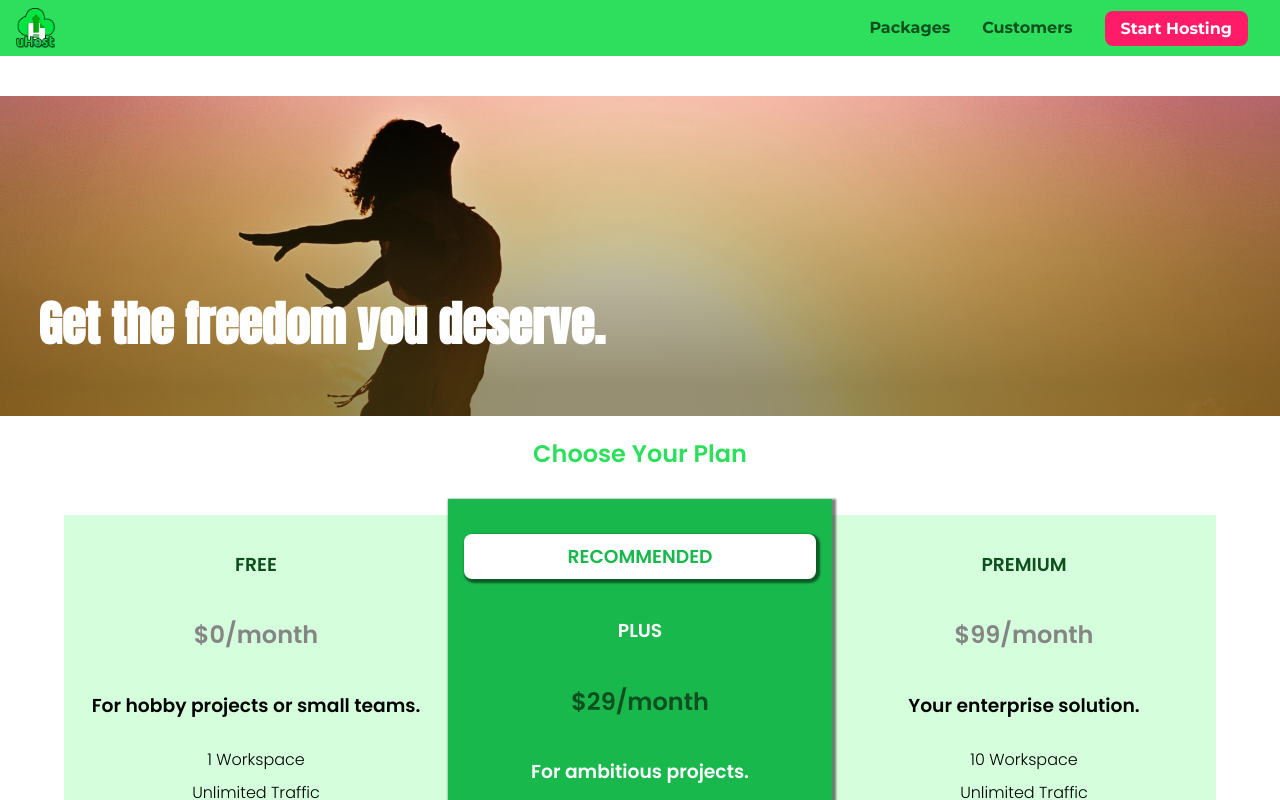
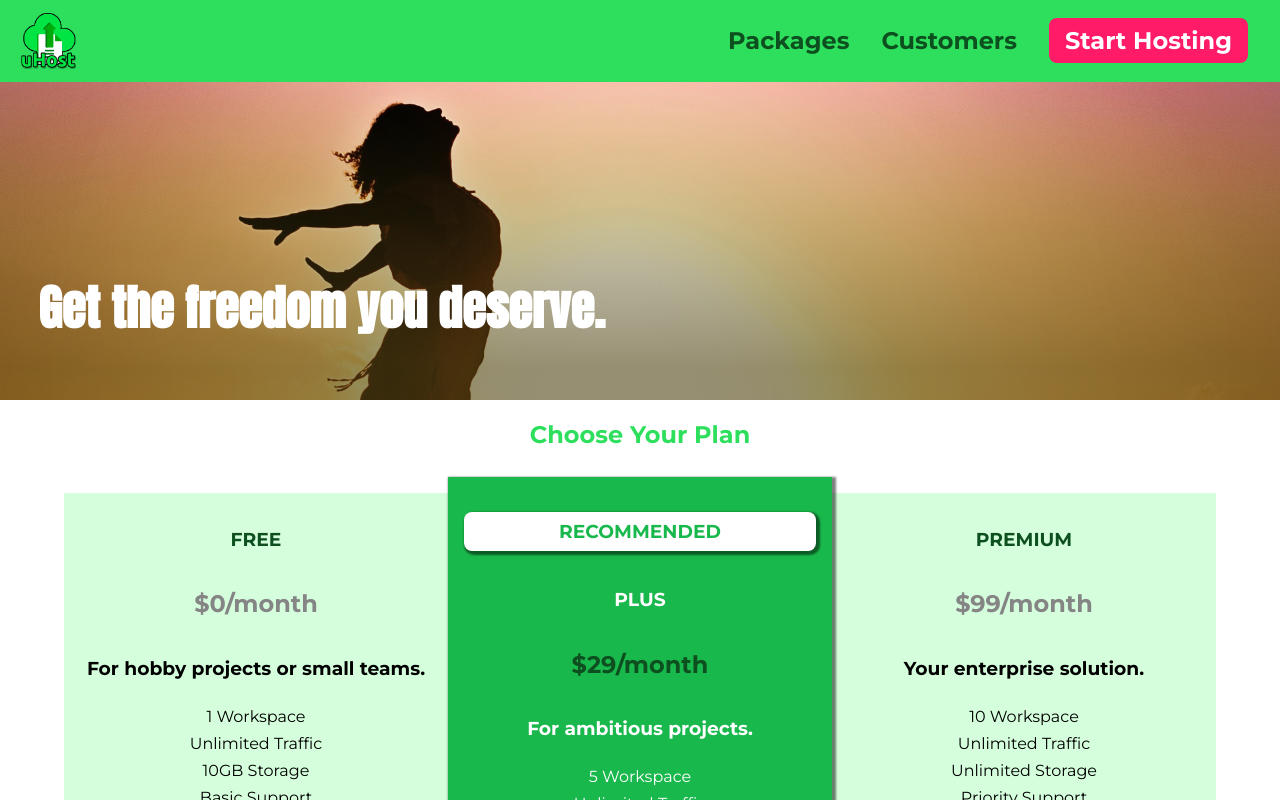
Before and after one commit to asta-otaku/uhost, a React (Create React App) app: page / in a window 1280 px wide. Shown: the top 800 px of the page. Built offline with nearby package versions, Linux system fonts and the light colour scheme.

Commit message:
Fixed the styles

```diff
--- a/src/App.css
+++ b/src/App.css
@@ -13,18 +13,6 @@ html {
 body {
   font-family: "Montserrat", sans-serif;
   margin: 0;
-  display: grid;
-  grid-template-rows: 3.5rem auto fit-content(8rem);
-  grid-template-areas: "header"
-                       "main"
-                       "footer";
-  /* padding-top: 3.5rem; */
-  height: 100%;
-}
-
-main {
-  /* grid-row: 2 / 3; */
-  grid-area: main;
 }
 
 .backdrop {
@@ -40,187 +28,7 @@ main {
   transition: opacity 0.2s linear;
 }
 
-.main-header {
-  width: 100%;
-  position: fixed;
-  top: 0;
-  left: 0;
-  background: #2ddf5c;
-  padding: 0.5rem 1rem;
-  z-index: 60;
-  display: flex;
-  align-items: center;
-  justify-content: space-between;
-}
 
-.toggle-button {
-  width: 3rem;
-  background: transparent;
-  border: none;
-  cursor: pointer;
-  padding-top: 0;
-  padding-bottom: 0;
-  vertical-align: middle;
-}
-
-.toggle-button:focus {
-  outline: none;
-}
-
-.toggle-button__bar {
-  width: 100%;
-  height: 0.2rem;
-  background: black;
-  display: block;
-  margin: 0.6rem 0;
-}
-
-.main-header__brand {
-  color: #0e4f1f;
-  text-decoration: none;
-  font-weight: bold;
-  /* width: 20px; */
-}
-
-.main-header__brand img {
-  height: 2.5rem;
-  vertical-align: middle;
-  /* width: 100%; */
-}
-
-.main-nav {
-  display: none;
-}
-
-.main-nav__items {
-  margin: 0;
-  padding: 0;
-  list-style: none;
-  display: flex;
-}
-
-.main-nav__item {
-  margin: 0 1rem;
-}
-
-.main-nav__item a,
-.mobile-nav__item a {
-  text-decoration: none;
-  color: #0e4f1f;
-  font-weight: bold;
-  padding: 0.2rem 0;
-}
-
-.main-nav__item a:hover,
-.main-nav__item a:active {
-  color: white;
-  border-bottom: 5px solid white;
-}
-
-.main-nav__item--cta {
-  animation: wiggle 400ms 3s 8 ease-out none;
-}
-
-.main-nav__item--cta a,
-.mobile-nav__item--cta a {
-  color: white;
-  background: #ff1b68;
-  padding: 0.5rem 1rem;
-  border-radius: 8px;
-}
-
-.main-nav__item--cta a:hover,
-.main-nav__item--cta a:active,
-.mobile-nav__item--cta a:hover,
-.mobile-nav__item--cta a:active {
-  color: #ff1b68;
-  background: white;
-  border: none;
-}
-
-@media (min-width: 40rem) {
-  .toggle-button {
-    display: none;
-  }
-
-  .main-nav {
-    display: flex;
-  }
-}
-
-.main-footer {
-  background: black;
-  padding: 2rem;
-  margin-top: 3rem;
-  /* grid-row: 3 / 4; */
-  grid-area: footer;
-}
-
-.main-footer__links {
-  list-style: none;
-  margin: 0;
-  padding: 0;
-  display: flex;
-  flex-direction: column;
-  align-items: center;
-}
-
-.main-footer__link {
-  margin: 0.5rem 0;
-}
-
-.main-footer__link a {
-  color: white;
-  text-decoration: none;
-}
-
-.main-footer__link a:hover,
-.main-footer__link a:active {
-  color: #ccc;
-}
-
-.mobile-nav {
-  display: none;
-  position: fixed;
-  z-index: 101;
-  top: 0;
-  left: 0;
-  background: #ffff;
-  width: 80%;
-  height: 100vh;
-}
-
-.mobile-nav__items {
-  width: 90%;
-  height: 100%;
-  list-style: none;
-  margin: 0 auto;
-  padding: 0;
-  display: flex;
-  flex-direction: column;
-  justify-content: center;
-  align-items: center;
-}
-
-.mobile-nav__item {
-  margin: 1rem 0;
-}
-
-.mobile-nav__item a {
-  font-size: 1.5rem;
-}
-
-.mobile-nav__item a {
-  color: #0e4f1f;
-}
-
-.mobile-nav__item a:hover {
-  color: #2ddf5c;
-}
-
-.mobile-nav__item--cta a {
-  color: #ffff;
-}
 
 .button {
   background: #0e4f1f;
@@ -256,25 +64,6 @@ main {
     transform: translateY(0) !important;
 }
 
-@media (min-width: 40rem) {
-  .main-footer__link {
-    margin: 0 1rem;
-  }
-
-  .main-footer__links {
-    flex-direction: row;
-    justify-content: center;
-  }
+.error {
+  color: red;
 }
-
-@keyframes wiggle {
-  0% {
-    transform: rotateZ(0);
-  }
-  50% {
-    transform: rotateZ(-10deg);
-  }
-  100% {
-    transform: rotateZ(10deg);
-  }
-}
--- /dev/null
+++ b/src/components/Header Component/Header.css
@@ -0,0 +1,168 @@
+.main-header {
+    width: 100%;
+    position: fixed;
+    top: 0;
+    left: 0;
+    background: #2ddf5c;
+    padding: 0.8rem 1rem;
+    z-index: 60;
+    display: flex;
+    align-items: center;
+    justify-content: space-between;
+}
+
+.toggle-button {
+    width: 3rem;
+    background: transparent;
+    border: none;
+    cursor: pointer;
+    padding-top: 0;
+    padding-bottom: 0;
+    margin: auto 0.5rem;
+
+}
+
+.toggle-button:focus {
+    outline: none;
+}
+
+.toggle-button__bar {
+    width: 100%;
+    height: 0.2rem;
+    background: #f5f5f5;
+    display: block;
+    margin: 0.6rem 0;
+}
+
+.main-header__brand {
+    color: #0e4f1f;
+    text-decoration: none;
+    font-weight: bold;
+}
+
+.main-header__brand img {
+    height: 3.5rem;
+    margin-left: 5px;
+    vertical-align: bottom;
+}
+
+.main-nav {
+    display: none;
+}
+
+.main-nav__items {
+    margin: 0;
+    padding: 0;
+    list-style: none;
+    display: flex;
+}
+
+.main-nav__item {
+    margin: 0 1rem;
+}
+
+.main-nav__item a,
+.mobile-nav__item a {
+    text-decoration: none;
+    color: #0e4f1f;
+    font-weight: bold;
+    padding: 0.2rem 0;
+}
+
+.main-nav__item a:hover,
+.main-nav__item a:active {
+    color: white;
+    border-bottom: 5px solid white;
+}
+
+.main-nav__item--cta {
+    animation: wiggle 400ms 3s 8 ease-out none;
+}
+
+.main-nav__item--cta a,
+.mobile-nav__item--cta a {
+    color: white;
+    background: #ff1b68;
+    padding: 0.5rem 1rem;
+    border-radius: 8px;
+}
+
+.main-nav__item--cta a:hover,
+.main-nav__item--cta a:active,
+.mobile-nav__item--cta a:hover,
+.mobile-nav__item--cta a:active {
+    color: #ff1b68;
+    background: white;
+    border: none;
+}
+
+@media (min-width: 60rem) {
+    .toggle-button {
+        display: none;
+    }
+
+    .main-nav {
+        display: flex;
+    }
+
+    .main-nav__item {
+        font-size: 24px;
+    }
+}
+
+.mobile-nav {
+    display: none;
+    position: fixed;
+    z-index: 101;
+    top: 0;
+    left: 0;
+    background: #ffff;
+    width: 50%;
+    height: 100vh;
+}
+
+.mobile-nav__items {
+    width: 90%;
+    height: 100%;
+    list-style: none;
+    margin: 0 auto;
+    padding: 0;
+    display: flex;
+    flex-direction: column;
+    justify-content: center;
+    align-items: center;
+}
+
+.mobile-nav__item {
+    margin: 1rem 0;
+}
+
+.mobile-nav__item a {
+    font-size: 1.5rem;
+}
+
+.mobile-nav__item a {
+    color: #0e4f1f;
+}
+
+.mobile-nav__item a:hover {
+    color: #2ddf5c;
+}
+
+.mobile-nav__item--cta a {
+    color: #ffff;
+}
+
+@keyframes wiggle {
+    0% {
+        transform: rotateZ(0);
+    }
+
+    50% {
+        transform: rotateZ(-10deg);
+    }
+
+    100% {
+        transform: rotateZ(10deg);
+    }
+}
--- a/src/components/Header Component/Header.js
+++ b/src/components/Header Component/Header.js
@@ -3,6 +3,7 @@ import companyLogo from "../images/uhost-icon.png";
 import { Link } from "react-router-dom";
 import { useState } from "react";
 import "../../App.css";
+import "./Header.css";
 
 function Header() {
   const [, setBackdrop] = useState(false);
@@ -14,27 +15,27 @@ function Header() {
     }, 10);
   };
   const removeBackdrop = () => {
-    setNavClass(false)
+    setNavClass(false);
     setBackdrop(false);
   };
 
   return (
     <>
       {navClass ? (
-        <div
-          onClick={removeBackdrop}
-          className="backdrop open"
-        ></div>
+        <div onClick={removeBackdrop} className="backdrop open"></div>
       ) : null}
       <nav className={navClass ? "mobile-nav open" : "mobile-nav"}>
         <ul className="mobile-nav__items">
-          <li className="mobile-nav__item">
+          <li onClick={removeBackdrop} className="mobile-nav__item">
             <Link to="/packages">Packages</Link>
           </li>
-          <li className="mobile-nav__item">
+          <li onClick={removeBackdrop} className="mobile-nav__item">
             <Link to="/customers">Customers</Link>
           </li>
-          <li className="mobile-nav__item mobile-nav__item--cta">
+          <li
+            onClick={removeBackdrop}
+            className="mobile-nav__item mobile-nav__item--cta"
+          >
             <Link to="/start-hosting">Start Hosting</Link>
           </li>
         </ul>
@@ -61,7 +62,7 @@ function Header() {
             <li className="main-nav__item">
               <Link to="/customers">Customers</Link>
             </li>
-            <li className="main-nav__item mobile-nav__item--cta">
+            <li className="main-nav__item main-nav__item--cta">
               <Link to="/start-hosting">Start Hosting</Link>
             </li>
           </ul>
--- a/src/components/Homepage/Homepage.css
+++ b/src/components/Homepage/Homepage.css
@@ -1,10 +1,14 @@
+@import url('https://fonts.googleapis.com/css?family=Roboto:100,400,900');
+@import url('https://fonts.googleapis.com/css?family=Anton');
+@import url('https://fonts.googleapis.com/css?family=Montserrat:400,700');
+
 #product-overview {
   background: linear-gradient(to top, rgba(80, 68, 18, 0.6) 10%, transparent),
-      url("../images/freedom.jpg") center/cover no-repeat border-box,
-      #ff1b68;
+    url("../images/freedom.jpg") center/cover no-repeat border-box, #ff1b68;
   width: 100vw;
   height: 33vh;
   position: relative;
+  margin-top: 5rem;
 }
 
 #product-overview h1 {
@@ -16,7 +20,7 @@
   font-size: 1.6rem;
 }
 
-  @media (min-width: 40rem) and (min-height: 40rem) {
+@media (min-width: 50rem) and (min-height: 50rem) {
   #product-overview {
     height: 40vh;
     background-position: 50% 25%;
@@ -79,7 +83,7 @@
   margin: 0.5rem 0;
 }
 
-  @media (min-width: 40rem) {
+@media (min-width: 52rem) {
   .plan__list {
     width: 100%;
     display: flex;
@@ -94,12 +98,12 @@
     display: flex;
     flex-direction: column;
     justify-content: space-between;
-      height: 28rem;
+    height: 30rem;
   }
 
   .plan--highlighted {
     box-shadow: 2px 2px 2px 2px rgba(0, 0, 0, 0.5);
-      height: 30rem;
+    height: 32rem;
     z-index: 50;
   }
 }
@@ -139,7 +143,7 @@
   font-size: 1.2rem;
 }
 
-  @media (min-width: 40rem) {
+@media (min-width: 52rem) {
   .key-feature {
     width: 30%;
     max-width: 25rem;
@@ -151,17 +155,14 @@
   }
 }
 
-  /* h1 {
-      font-family: sans-serif;
-  } */
-
 .modal {
   position: fixed;
   opacity: 0;
   transform: translateY(-3rem);
-    transition: opacity 200ms ease-out, transform 500ms cubic-bezier(0.55, 0.055, 0.675, 0.19);
+  transition: opacity 200ms ease-out,
+    transform 500ms cubic-bezier(0.55, 0.055, 0.675, 0.19);
   z-index: 200;
-    top: 20%;
+  top: 30%;
   left: 30%;
   width: 40%;
   background: white;
@@ -181,6 +182,7 @@
 
 .modal__action {
   border: 1px solid #0e4f1f;
+  border-radius: 1rem;
   background: #0e4f1f;
   text-decoration: none;
   color: white;
@@ -199,6 +201,7 @@
 .modal__action--negative {
   background: red;
   border-color: red;
+  margin-left: 4px;
 }
 
 .modal__action--negative:hover,
--- a/src/components/Homepage/Homepage.js
+++ b/src/components/Homepage/Homepage.js
@@ -19,7 +19,7 @@ function Homepage() {
   };
   return (
     <>
-      <main>
+      <div>
         {modalClass ? (
           <div onClick={removeModal} className={"backdrop open"}></div>
         ) : null}
@@ -494,7 +494,7 @@ function Homepage() {
             </li>
           </ul>
         </section>
-      </main>
+      </div>
       <Footer />
     </>
   );
--- a/src/components/Hosting Component/Hosting.css
+++ b/src/components/Hosting Component/Hosting.css
@@ -1,21 +1,17 @@
 @import url("https://fonts.googleapis.com/css2?family=Poppins:wght@300;500;600&display=swap");
-
-main {
-  font-family: "Poppins", sans-serif;
-  font-weight: 300;
-}
 
 .signup-title {
   padding: 1.5rem 0;
   font-family: "Poppins", sans-serif;
   font-weight: 600;
-  font-size: 1.5rem;
+  font-size: 18px;
   color: #ff5454;
+  text-align: center;
 }
 
 .signup-form {
   margin: 0 auto;
-  padding: 1rem 0 1rem 0;
+  padding: 0.5rem 0;
   display: flex;
   flex-direction: column;
 }
@@ -34,10 +30,9 @@ main {
   font-family: "Poppins", sans-serif;
   font-weight: 500;
   display: block;
-  width: 400px;
+  width: 24rem;
   padding: 6px 12px;
   font-size: 14px;
-  line-height: 1.42857143;
   color: #555;
   background-color: #fff;
 }
@@ -63,7 +58,7 @@ main {
 }
 
 button {
-  margin: 2rem auto 0 auto;
+  margin: 2rem auto 5rem auto;
   padding: 0.5rem;
   background-color: #2ddf5c;
   color: #f5f5f5;
@@ -94,14 +89,29 @@ button:hover {
 }
 
 .form-control {
-  margin-bottom: 20px;
+  /* margin-bottom: 20px; */
+  margin-bottom: 16px;
 }
 
 .error {
   color: red;
 }
 
-
 .signup-form__checkbox {
   display: flex;
 }
+
+@media (min-width: 53rem) {
+  .signup-title {
+    font-size: 1.5rem;
+  }
+
+  .signup-form {
+    padding: 1rem 0;
+  }
+
+  .signup-form input:not([type="checkbox"]),
+  .signup-form select {
+    width: 30rem;
+  }
+}
```
Also changed, not shown: src/App.js (+13 -13 lines), src/components/Footer Component/Footer.css (added, +41 -0 lines), src/components/Footer Component/Footer.js (+6 -5 lines), src/components/Hosting Component/Hosting.js (+9 -7 lines), src/components/utils/TextError.js (added, +7 -0 lines), src/components/utils/InvalidPage.js (renamed from src/InvalidPage.js). Lines whose indentation alone changed are shown as unchanged.
